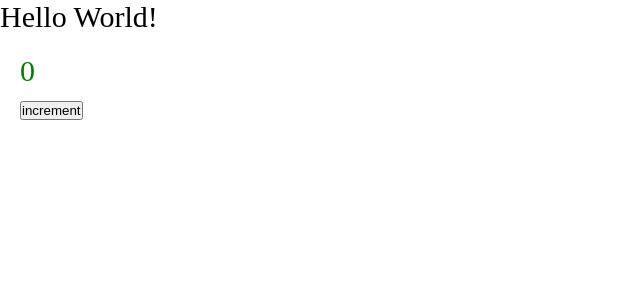
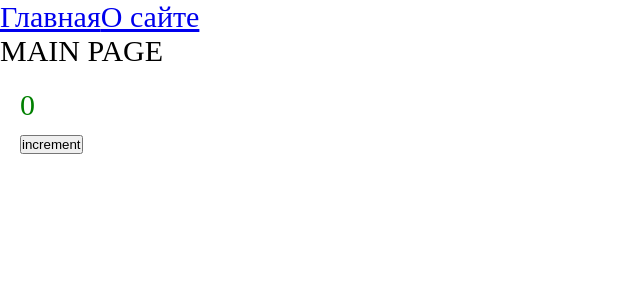
Before and after one commit to ArtemBakhmatov/advanced-react, a React app: page / in a window 1280 px wide. Shown: the top 300 px of the page, without its empty margins (0-640 px from the left). Built offline with nearby package versions, Linux system fonts and the light colour scheme.

Commit message:
6. Роутинг Code splitting Lazy Suspence

```diff
--- a/package.json
+++ b/package.json
@@ -23,6 +23,7 @@
     "@types/node": "^17.0.21",
     "@types/react": "^17.0.39",
     "@types/react-dom": "^17.0.11",
+    "@types/react-router-dom": "^5.3.3",
     "@types/webpack": "^5.28.0",
     "@types/webpack-dev-server": "^4.7.2",
     "css-loader": "^6.6.0",
@@ -40,6 +41,7 @@
   },
   "dependencies": {
     "react": "^17.0.2",
-    "react-dom": "^17.0.2"
+    "react-dom": "^17.0.2",
+    "react-router-dom": "^6.2.1"
   }
 }
--- a/src/App.tsx
+++ b/src/App.tsx
@@ -1,10 +1,25 @@
+import { Route, Routes } from 'react-router-dom';
+import { Link } from 'react-router-dom';
+import { Suspense } from 'react';
+
 import { Counter } from './components/Counter';
+import { AboutPageAsync } from './pages/AboutPage/AboutPage.async';
+import { MainPageAsync } from './pages/MainPage/MainPage.async';
 import './index.scss';
 
 const App = () => {
   return (
     <div className='app'>
-      Hello World!
+      <Link to={ '/' }>Главная</Link>
+      <Link to={ '/about' }>О сайте </Link>
+
+      <Suspense fallback={ <div>Loading...</div> }>
+        <Routes>
+          <Route path={ '/about' } element={ <AboutPageAsync /> } />
+          <Route path={ '/' }  element={ <MainPageAsync /> } />
+        </Routes>
+      </Suspense>
+
       <Counter />
     </div>
   );
--- a/src/index.tsx
+++ b/src/index.tsx
@@ -1,9 +1,11 @@
 import { render } from "react-dom";
+import { BrowserRouter } from "react-router-dom";
 
 import App from "./App";
 
-
 render(
-  <App />,
+  <BrowserRouter>
+    <App />
+  </BrowserRouter>,
   document.getElementById('root')
 )
--- /dev/null
+++ b/src/pages/AboutPage/AboutPage.async.tsx
@@ -0,0 +1,9 @@
+import { lazy } from 'react';
+
+//export const AboutPageAsync = lazy(() => import('./AboutPage'));
+
+export const AboutPageAsync = lazy(() => new Promise(resolve => {
+  // @ts-ignore
+  // ТАК В РЕАЛЬНЫХ ПРОЕКТАХ НЕ ДЕЛАЕМ!!! ДЕЛАЕМ ДЛЯ КУРСА! ЧТОБЫ УВИДЕТЬ КАК ГРУЗИТЬСЯ СТРАНИЦА
+  setTimeout(() => resolve(import('./AboutPage')), 1500)
+}));
--- /dev/null
+++ b/src/pages/AboutPage/AboutPage.tsx
@@ -0,0 +1,11 @@
+import React from 'react';
+
+const AboutPage = () => {
+  return (
+    <div>
+      ABOUT PAGE
+    </div>
+  );
+};
+
+export default AboutPage;
--- /dev/null
+++ b/src/pages/MainPage/MainPage.async.tsx
@@ -0,0 +1,7 @@
+import { lazy } from 'react';
+
+export const MainPageAsync = lazy(() => new Promise(resolve => {
+  // @ts-ignore
+  // ТАК В РЕАЛЬНЫХ ПРОЕКТАХ НЕ ДЕЛАЕМ!!! ДЕЛАЕМ ДЛЯ КУРСА! ЧТОБЫ УВИДЕТЬ КАК ГРУЗИТЬСЯ СТРАНИЦА
+  setTimeout(() => resolve(import('./MainPage')), 1500)
+}));
--- /dev/null
+++ b/src/pages/MainPage/MainPage.tsx
@@ -0,0 +1,11 @@
+import React from 'react';
+
+const MainPage = () => {
+  return (
+    <div>
+      MAIN PAGE
+    </div>
+  );
+};
+
+export default MainPage;
--- a/tsconfig.json
+++ b/tsconfig.json
@@ -5,7 +5,7 @@
     // Однако это не означает, что теперь вовсе нельзя использовать any.
     // Это означает лишь, что в подобных ситуация разработчик должен явно писать any,
     "noImplicitAny": true,
-    "module": "es6",
+    "module": "CommonJS",
 		// В какую спецификацию компилируем: для поддержки большинства браузеров
     "target": "es5",
     "jsx": "react-jsx",
```
Also changed, not shown: 3 other files (tests, documents, lock files or other folders).
